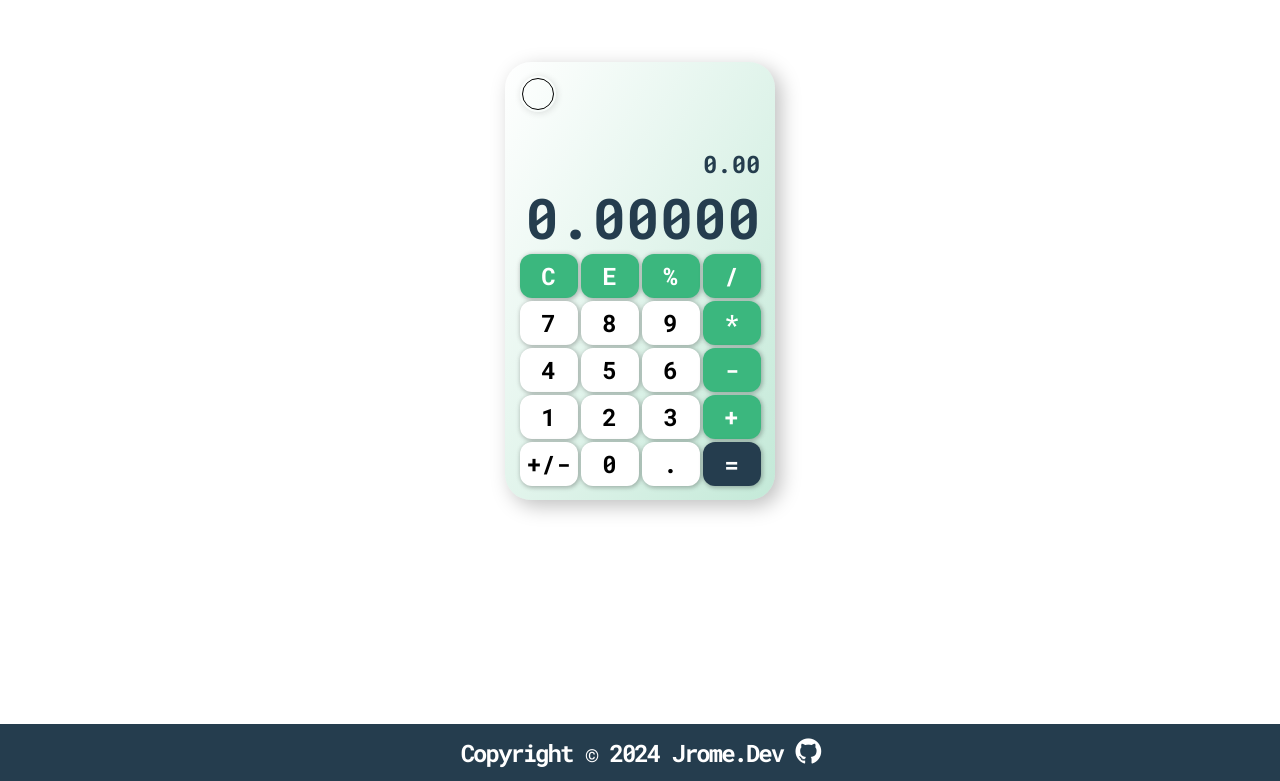
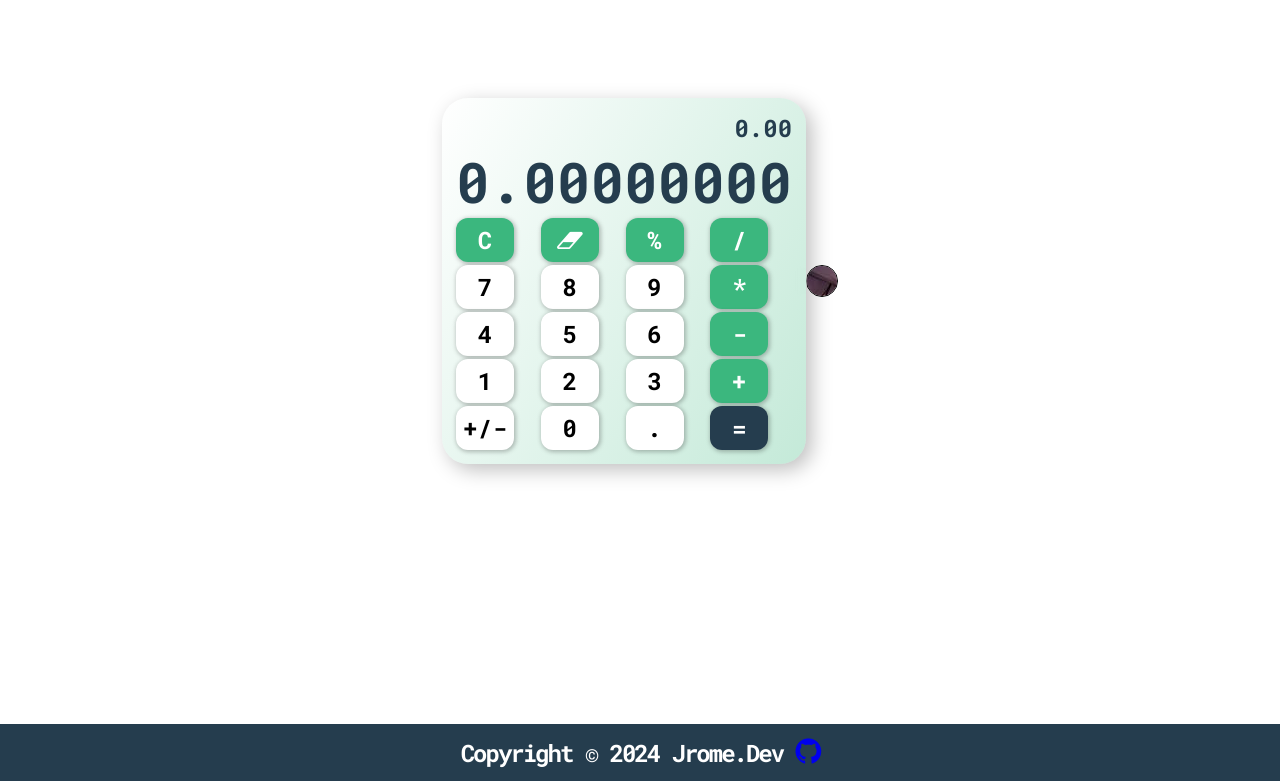
Before and after one commit to jrome3920/calculator, a plain HTML site: page index.html in a window 1280 px wide. Shown: the part 119-900 px from the top of the page. Drawn offline with Linux system fonts and the light colour scheme.

Commit message:
Modified footer icon and removed user image

```diff
--- a/index.html
+++ b/index.html
@@ -5,6 +5,7 @@
     <meta charset="UTF-8">
     <meta name="viewport" content="width=device-width, initial-scale=1.0">
     <title>Calculator</title>
+    <link rel="icon" href="images/chibi.png">
     <link rel="stylesheet" href="style.css">
     <link rel="stylesheet" href="https://cdnjs.cloudflare.com/ajax/libs/font-awesome/4.7.0/css/font-awesome.min.css">
 </head>
@@ -12,16 +13,13 @@
 <body>
     <div class="content-wrapper">
         <div class="calculator">
-            <div class="img-wrapper">
-                <div class="img-container">
-                    <img src="" alt="">
-                </div>
+            <div class="result-wrapper">
+                <p id="previous-result">0.00</p>
+                <p id="result">0.00000000</p>
             </div>
-            <p id="previous-result">0.00</p>
-            <p id="result">0.00000</p>
             <div class="grid">
                 <div class="grid-item"><button class="calcu-btn btn-green">C</button></div>
-                <div class="grid-item"><button class="calcu-btn btn-green">E</button></div>
+                <div class="grid-item"><button class="calcu-btn btn-green"><i class="fa fa-eraser"></i></button></div>
                 <div class="grid-item"><button class="calcu-btn btn-green">%</button></div>
                 <div class="grid-item"><button class="calcu-btn btn-green">/</button></div>
                 <div class="grid-item"><button class="calcu-btn btn-white">7</button></div>
@@ -42,10 +40,13 @@
                 <div class="grid-item"><button class="calcu-btn btn-black">=</button></div>
             </div>
         </div>
+        <div class="img-container chibi">
+            <img src="images/chibi.png" alt="">
+        </div>
     </div>
     <footer>
         <span>Copyright &copy; 2024 Jrome.Dev</span>
-        <i class="fa fa-github"></i>
+        <a href="https://github.com/jrome3920" target="_blank"><i class="fa fa-github"></i></a>
     </footer>
     <script src="script.js"></script>
 </body>
```
